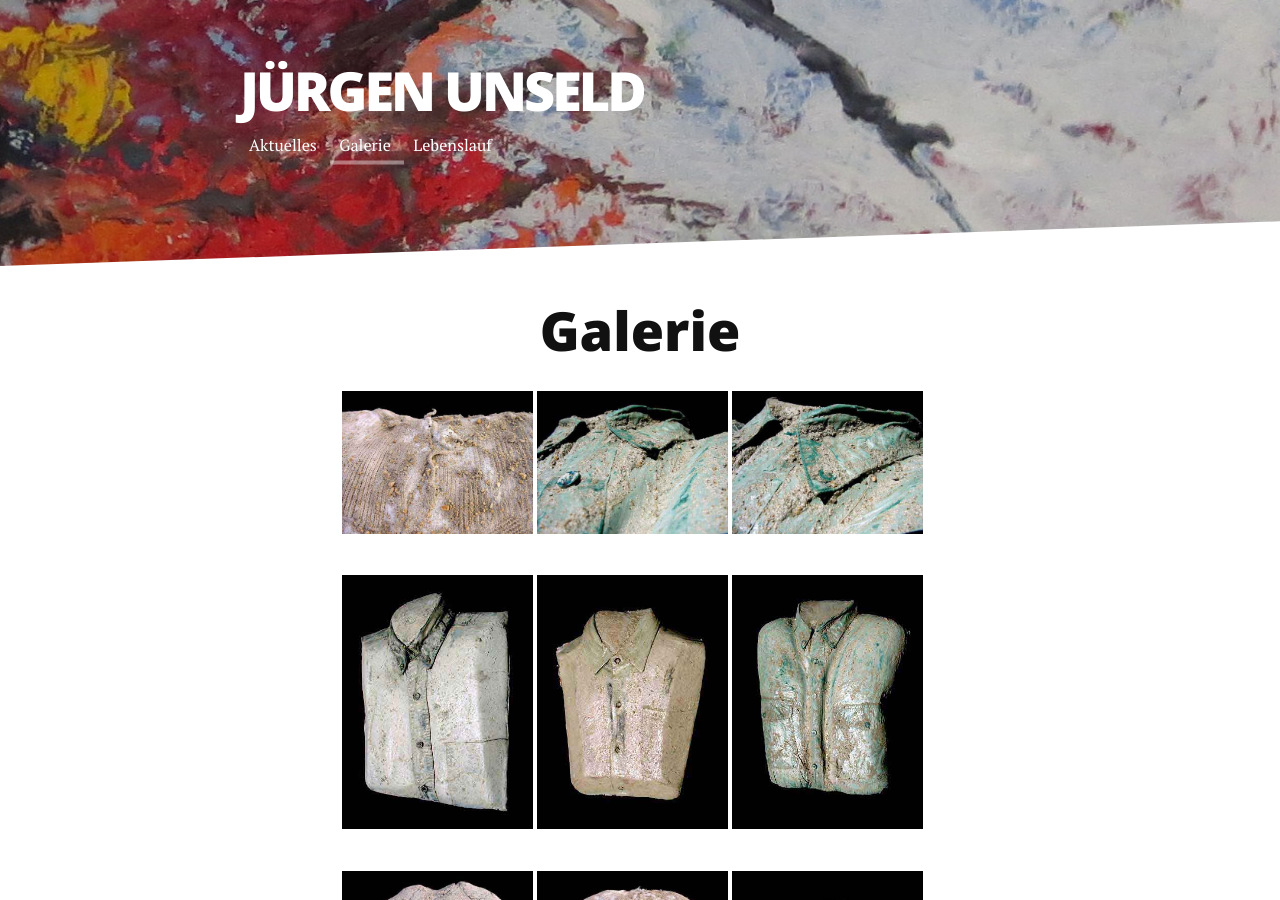
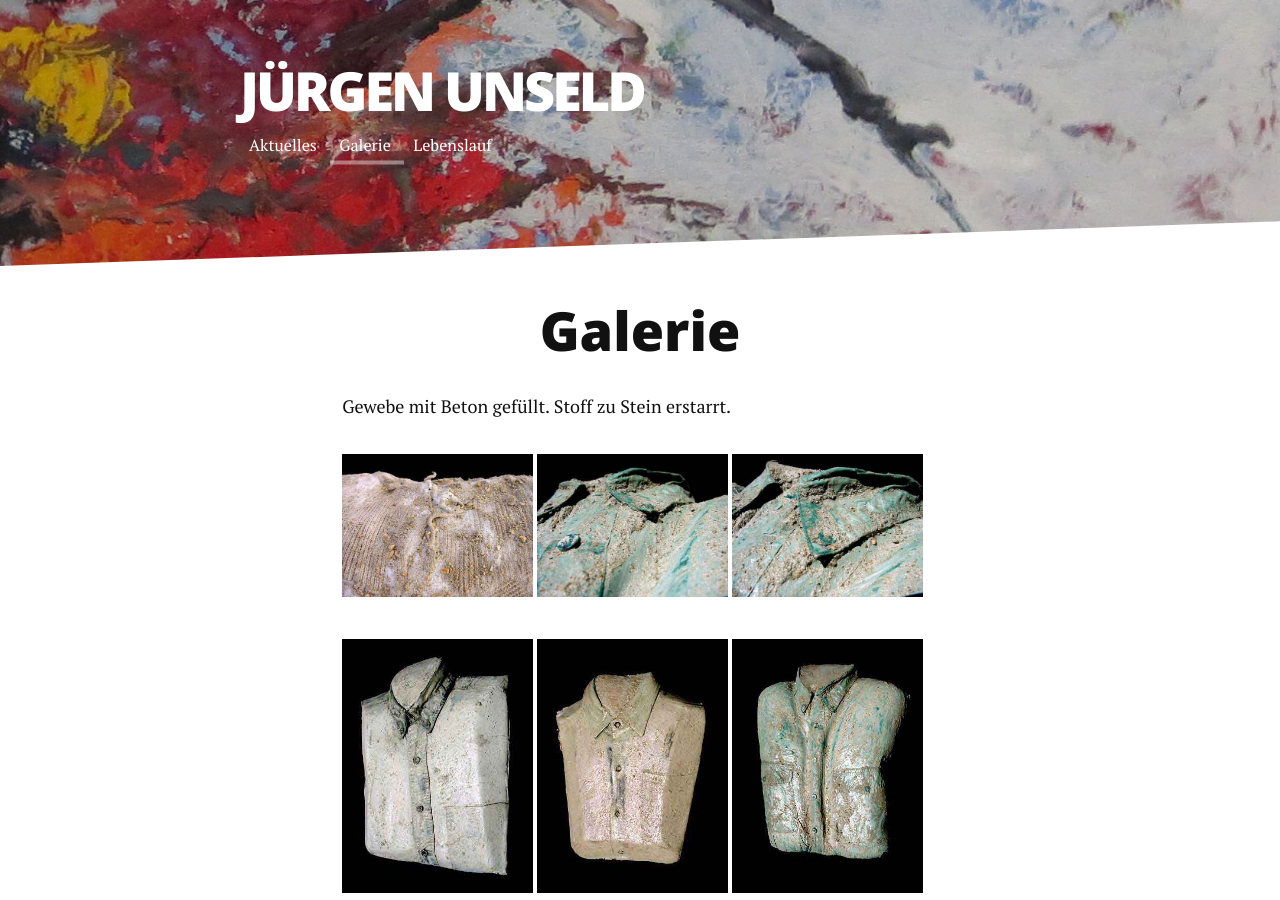
Before and after one commit to jueunseld/jueunseld.github.io, a Jekyll site: the page built from galerie.md, in a window 1280 px wide and 900 px high. Built offline with Jekyll 4.4.1, drawn with Linux system fonts in a browser that asks for light colours; nearby versions of some CDN libraries.

Commit message:
Beschreibung Hemden

```diff
--- a/galerie.md
+++ b/galerie.md
@@ -46,6 +46,8 @@ images:
 
 ---
 
+Gewebe mit Beton gefüllt. Stoff zu Stein erstarrt.
+
 <ul class="photo-gallery">
   {% for image in page.images %}
     <li><img src="{{ image.image_path | prepend: site.baseurl }}" alt="{{ image.title}}"/></li>
```
